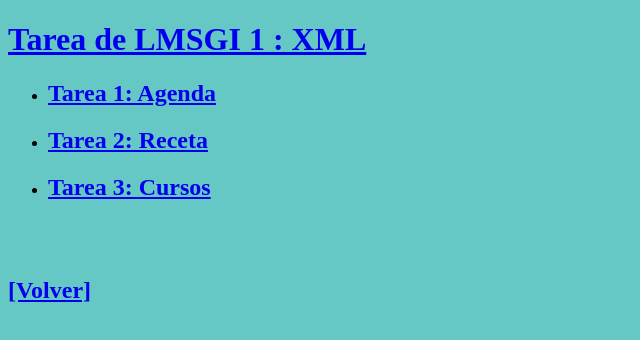
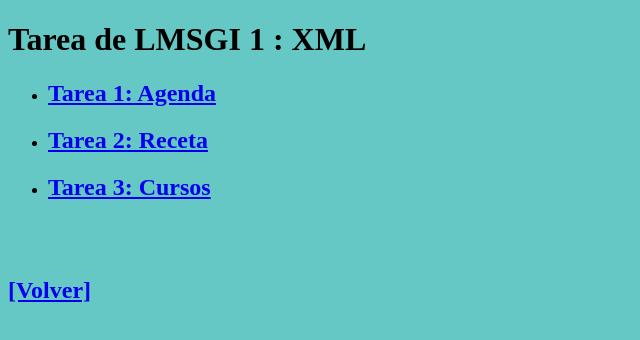
Before and after one commit to jpereztenerife/jpereztenerife.github.io, a plain HTML site: page 1/index.html in a window 1280 px wide. Shown: the whole page, without its empty margins (0-640 px from the left). Drawn offline with Linux system fonts and the light colour scheme.

Commit message:
fix header

```diff
--- a/1/index.html
+++ b/1/index.html
@@ -13,7 +13,7 @@
 
     <body>
 
-        <h1><a href="1/index.html"> Tarea de LMSGI 1 : XML</a> </h1>
+        <h1>Tarea de LMSGI 1 : XML</h1>
 
         <ul>
 			<li><h2><a href="Tarea1.xml"> Tarea 1: Agenda</a></h2></li>
```
